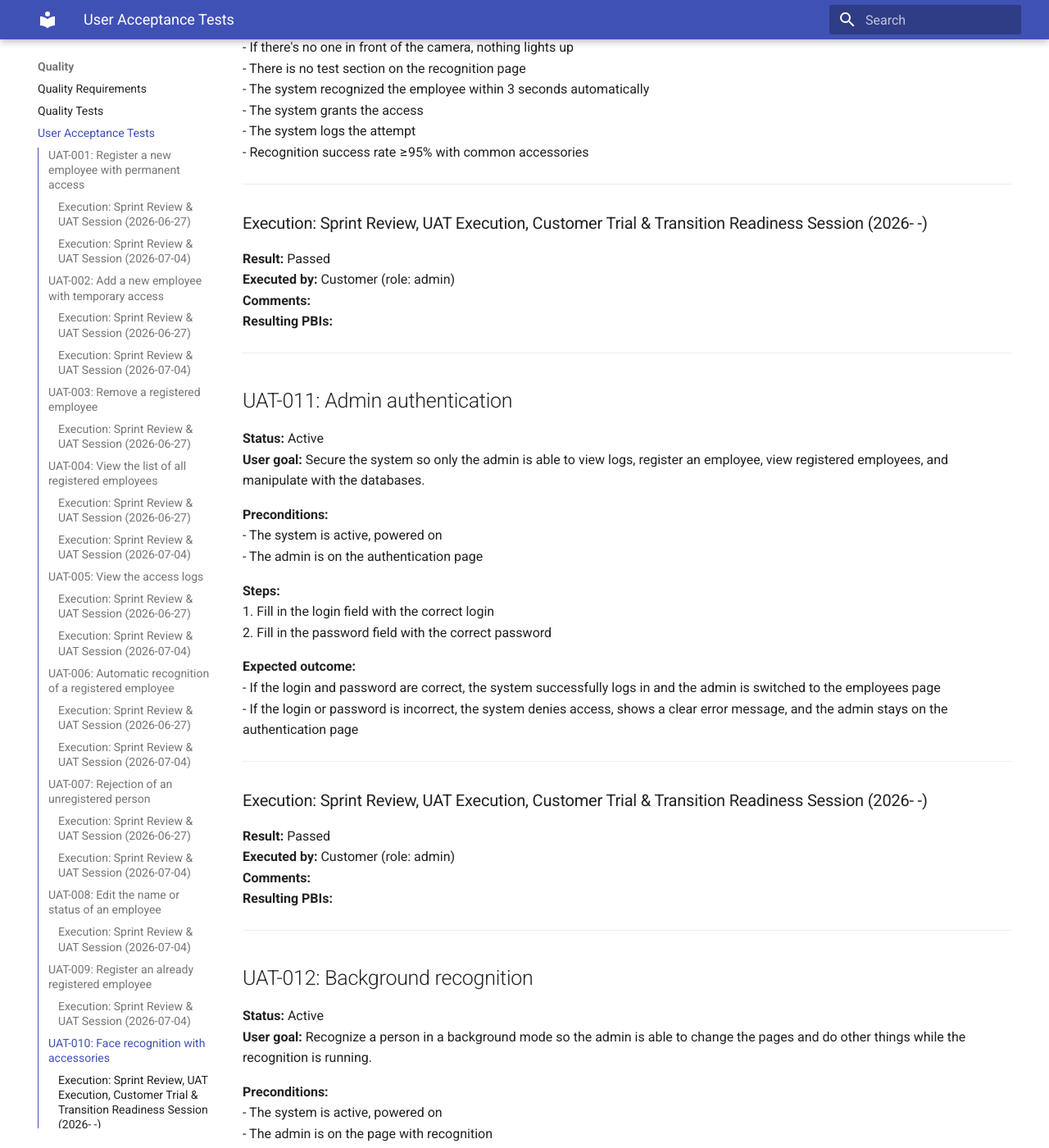
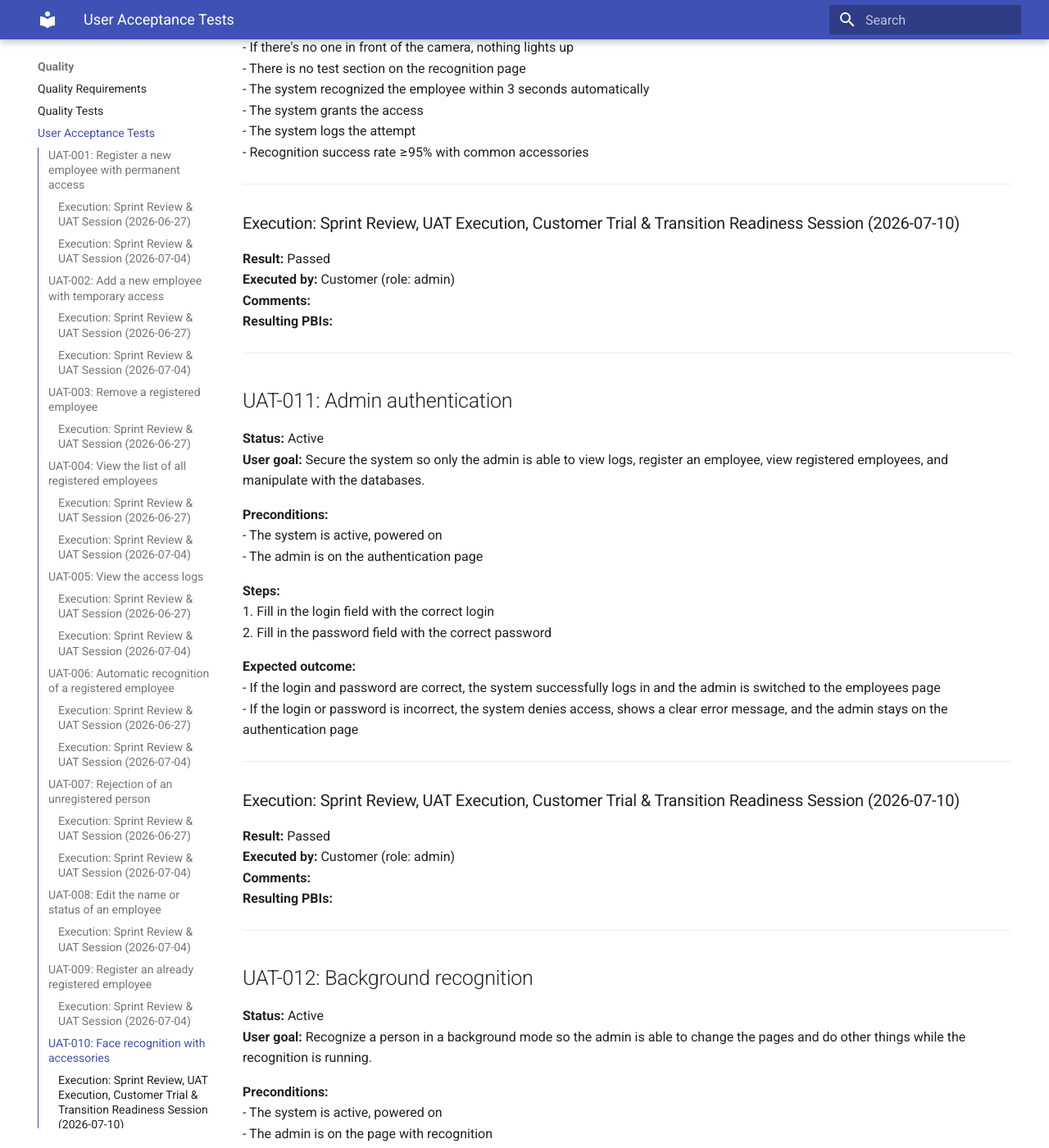
Before and after one commit to Innopolis-Robotics-Society/FaceGuardV3, an MkDocs documentation site: the page built from docs/user-acceptance-tests.md, in a window 1280 px wide and 1400 px high, scrolled down 7268 px. Shown: the whole window at 82% size. Built offline with MkDocs 1.6.1 and Material for MkDocs 9.7.7, drawn with Linux system fonts in a browser that asks for light colours; some of the changed text lies outside the part shown.

Commit message:
Update UAT execution dates to 2026-07-10

```diff
--- a/docs/user-acceptance-tests.md
+++ b/docs/user-acceptance-tests.md
@@ -359,7 +359,7 @@
 - Recognition success rate ≥95% with common accessories
 
 ---
-### Execution: Sprint Review, UAT Execution, Customer Trial & Transition Readiness Session (2026-  -)
+### Execution: Sprint Review, UAT Execution, Customer Trial & Transition Readiness Session (2026-07-10)
 
 **Result:** Passed
 **Executed by:** Customer (role: admin)
@@ -385,7 +385,7 @@
 - If the login and password are correct, the system successfully logs in and the admin is switched to the employees page
 - If the login or password is incorrect, the system denies access, shows a clear error message, and the admin stays on the authentication page
 ---
-### Execution: Sprint Review, UAT Execution, Customer Trial & Transition Readiness Session (2026-  -)
+### Execution: Sprint Review, UAT Execution, Customer Trial & Transition Readiness Session (2026-07-10)
 
 **Result:** Passed
 **Executed by:** Customer (role: admin)
@@ -414,7 +414,7 @@
 - The system handles this recognition attempt together with any other admin action without errors or delay to either task
 
 ---
-### Execution: Sprint Review, UAT Execution, Customer Trial & Transition Readiness Session (2026-  -)
+### Execution: Sprint Review, UAT Execution, Customer Trial & Transition Readiness Session (2026-07-10)
 
 **Result:** Passed
 **Executed by:** Customer (role: admin)
```
